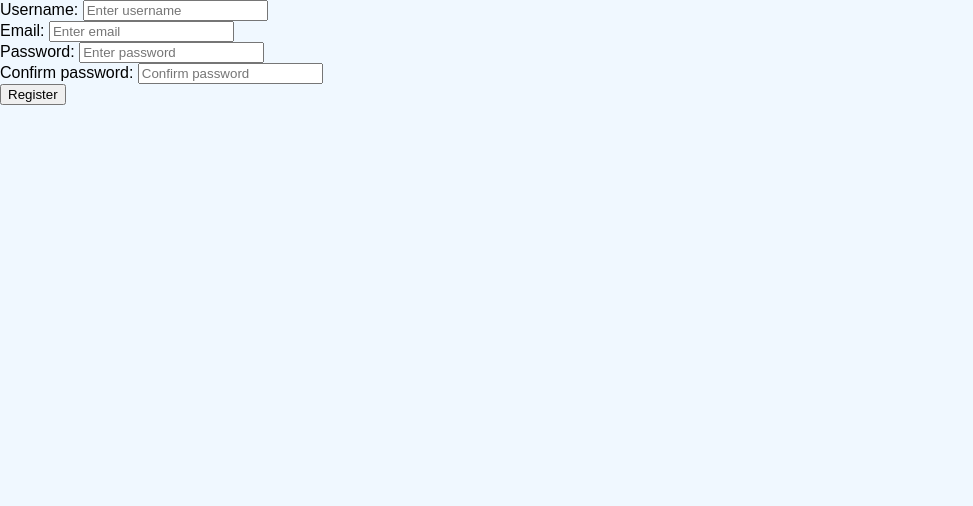
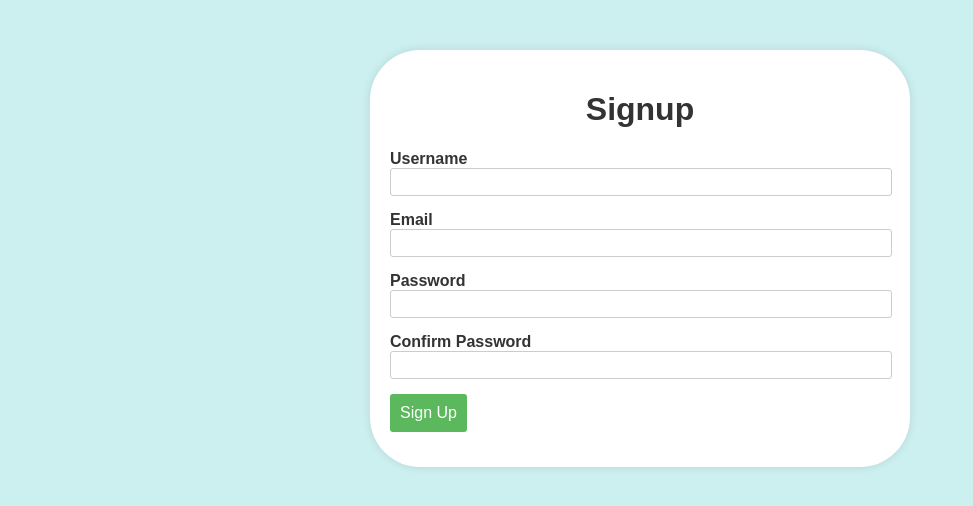
Before and after one commit to shramezani/MLOps_Assignments, a Flask app: page /signup in a window 1280 px wide. Shown: the top 506 px of the page, without its empty margins (0-973 px from the left). Run offline with Flask 3, Linux system fonts and the light colour scheme.

Commit message:
EX10: signup form app

```diff
--- a/10-flask_registration/app.py
+++ b/10-flask_registration/app.py
@@ -1,17 +1,33 @@
 from flask import Flask
-from flask import render_template
+from flask import render_template, redirect, url_for, flash
+
+from forms import SignupForm
 
 
 app = Flask(__name__)
+app.config['SECRET_KEY'] = 'my_secret_key'
 
 @app.route('/')
 def root():
-    return render_template('signup.html')
+    return render_template('index.html')
 
-@app.route('/signup')
+@app.route('/signup', methods=['GET', 'POST'])
 def signup():
-    return render_template('signup.html')
+    form = SignupForm()
+    if form.validate_on_submit():
+        '''
+        inputs = request.form if request.method == 'POST' else request.args
+        username = inputs.get('username')
+        email = inputs.get('email')
+        password = inputs.get('password')
+        '''
+        flash(f'Account created for {form.username.data}!', 'success')
+        return redirect(url_for('Panel'))
+    return render_template('signup.html', form=form)
 
 
+@app.route('/panel')
+def Panel():
+    return render_template('panel.html')
 if __name__ == "__main__":
     app.run(debug=True)
--- /dev/null
+++ b/10-flask_registration/forms.py
@@ -0,0 +1,24 @@
+from flask_wtf import FlaskForm
+from wtforms import StringField, PasswordField, SubmitField
+from wtforms.validators import DataRequired, Email, EqualTo, Length
+
+
+class SignupForm(FlaskForm):
+    username = StringField('Username', validators=[
+        DataRequired(message="Username is required."),
+        Length(min=3, message="Username must be at least 3 characters.")]
+    )
+
+    email = StringField('Email', validators=[
+        DataRequired(message="Email is required."),
+         Email(message="Please enter a valid email address.")]
+    )
+    password = PasswordField('Password', validators=[
+        DataRequired(message="Password is required."),
+        Length(min=8, message="Password must be at least 8 characters long.")]
+    )
+    confirm_password = PasswordField('Confirm Password', validators=[
+        DataRequired(message="Please confirm your password."),
+        EqualTo('password', message='Passwords must match') ]
+    )
+    submit = SubmitField('Sign Up')
--- /dev/null
+++ b/10-flask_registration/static/css/style.css
@@ -0,0 +1,64 @@
+body {
+    font-family: Arial, sans-serif;
+    background-color: rgb(204, 239, 239);
+    margin: 0;
+    padding: 0;
+}
+
+.container {
+    width: 500px;
+    margin: 50px auto;
+    padding: 20px 20px;
+    background-color: white;
+    box-shadow: 0px 0px 10px 0px rgba(0,0,0,0.1);
+    border-radius: 50px;
+}
+
+h1 {
+    text-align: center;
+    color: #333;
+}
+
+form {
+    display: flex;
+    flex-direction: column;
+}
+
+form div {
+    margin-bottom: 15px;
+}
+
+label {
+    font-weight: bold;
+    margin-bottom: 5px;
+    color: #333;
+}
+
+input[type="text"],
+input[type="email"],
+input[type="password"] {
+    padding: 5px 0px;
+    font-size: 14px;
+    border: 1px solid #ccc;
+    border-radius: 3px;
+    width: 100%;
+}
+
+input[type="submit"] {
+    padding: 10px;
+    font-size: 16px;
+    background-color: #5cb85c;
+    color: white;
+    border: none;
+    border-radius: 3px;
+    cursor: pointer;
+}
+
+input[type="submit"]:hover {
+    background-color: #4cae4c;
+}
+
+span {
+    font-size: 12px;
+    color: red;
+}
--- a/10-flask_registration/static/style.css
+++ /dev/null
@@ -1,3 +0,0 @@
-body {
-    background-color: azure;
-}
--- a/10-flask_registration/templates/index.html
+++ b/10-flask_registration/templates/index.html
@@ -6,12 +6,13 @@
 <meta name="viewport" content="width=device-width, , initial-scale=1.0">
 <title> Registrationn </title>
 <link rel="stylesheet" href="{{ url_for('static', filename='css/style.css') }}">
+
 </head>
 
 <body>
     <main>
         {% block content %}
-        <p> Main Page </p>
+        <p> Home Page </p>
         {% endblock %}
     </main>
 
--- a/10-flask_registration/templates/signup.html
+++ b/10-flask_registration/templates/signup.html
@@ -1,19 +1,47 @@
 {% extends 'index.html' %}
 
 {% block content %}
-    <label for="username">Username:</label>
-    <input type="text" placeholder="Enter username" name="username">
-    <br>
-    <label for="email">Email:</label>
-    <input type="email" placeholder="Enter email" name="email">
-    <br>
-    <label for="password">Password:</label>
-    <input type="password" placeholder="Enter password" name="password">
-    <br>
-    <label for="confirm password">Confirm password:</label>
-    <input type="password" placeholder="Confirm password" name="confirm password">
-    <br>
-    <button>Register</button>
+<div class="container">
 
 
+    <h1>Signup</h1>
+
+    <form method="POST" action="{{ url_for('signup') }}">
+        {{ form.hidden_tag() }}
+        <div>
+            {{ form.username.label }}<br>
+            {{ form.username(size=32) }}<br>
+            {% for error in form.username.errors %}
+                <span style="color: red;">{{ error }}</span>
+            {% endfor %}
+        </div>
+        <div>
+            {{ form.email.label }}<br>
+            {{ form.email(size=32) }}<br>
+            {% for error in form.email.errors %}
+                <span style="color: red;">{{ error }}</span>
+            {% endfor %}
+        </div>
+        <div>
+            {{ form.password.label }}<br>
+            {{ form.password(size=32) }}<br>
+            {% for error in form.password.errors %}
+                <span style="color: red;">{{ error }}</span>
+            {% endfor %}
+        </div>
+        <div>
+            {{ form.confirm_password.label }}<br>
+            {{ form.confirm_password(size=32) }}<br>
+            {% for error in form.confirm_password.errors %}
+                <span style="color: red;">{{ error }}</span>
+            {% endfor %}
+        </div>
+        <div>
+            {{ form.submit() }}
+        </div>
+
+    </form>
+
+</div>
+
 {% endblock %}
```
Also changed, not shown: 10-flask_registration/templates/panel.html (added, +24 -0 lines).
